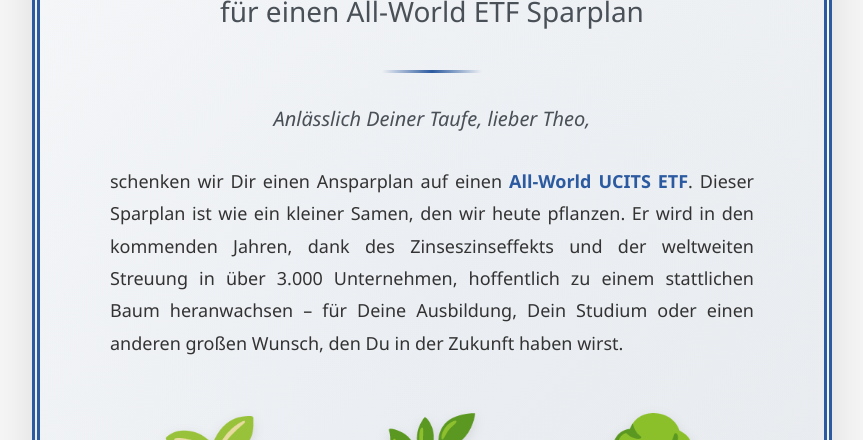
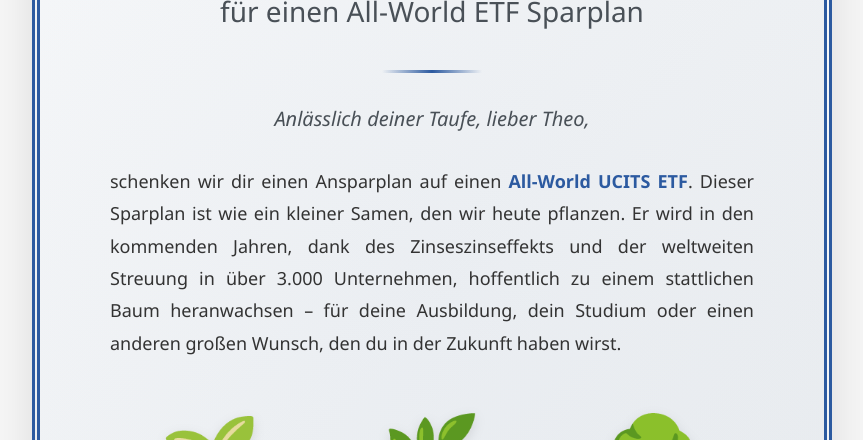
Before and after one commit to gkoe/senioren-it-kurs, a Jekyll site: the page assets/downloads/Gutschein-ETF-Sparplan.html, which Jekyll copies as it is, in a window 1280 px wide. Shown: the part 167-607 px from the top of the page, without its empty margins (208-1071 px from the left). Built offline with Jekyll 4.4.1, drawn with Linux system fonts in a browser that asks for light colours.

Commit message:
Korrigiere Anrede im Gutschein: Du/Dein/Deine klein schreiben

```diff
--- a/assets/downloads/Gutschein-ETF-Sparplan.html
+++ b/assets/downloads/Gutschein-ETF-Sparplan.html
@@ -178,15 +178,15 @@
 
         <div class="content">
             <div class="greeting">
-                Anlässlich Deiner Taufe, lieber Theo,
+                Anlässlich deiner Taufe, lieber Theo,
             </div>
 
             <div class="main-text">
-                schenken wir Dir einen Ansparplan auf einen <span class="highlight">All-World UCITS ETF</span>.
+                schenken wir dir einen Ansparplan auf einen <span class="highlight">All-World UCITS ETF</span>.
                 Dieser Sparplan ist wie ein kleiner Samen, den wir heute pflanzen. Er wird in den kommenden
                 Jahren, dank des Zinseszinseffekts und der weltweiten Streuung in über 3.000 Unternehmen,
-                hoffentlich zu einem stattlichen Baum heranwachsen – für Deine Ausbildung, Dein Studium
-                oder einen anderen großen Wunsch, den Du in der Zukunft haben wirst.
+                hoffentlich zu einem stattlichen Baum heranwachsen – für deine Ausbildung, dein Studium
+                oder einen anderen großen Wunsch, den du in der Zukunft haben wirst.
             </div>
 
             <div class="icon-container">
```
